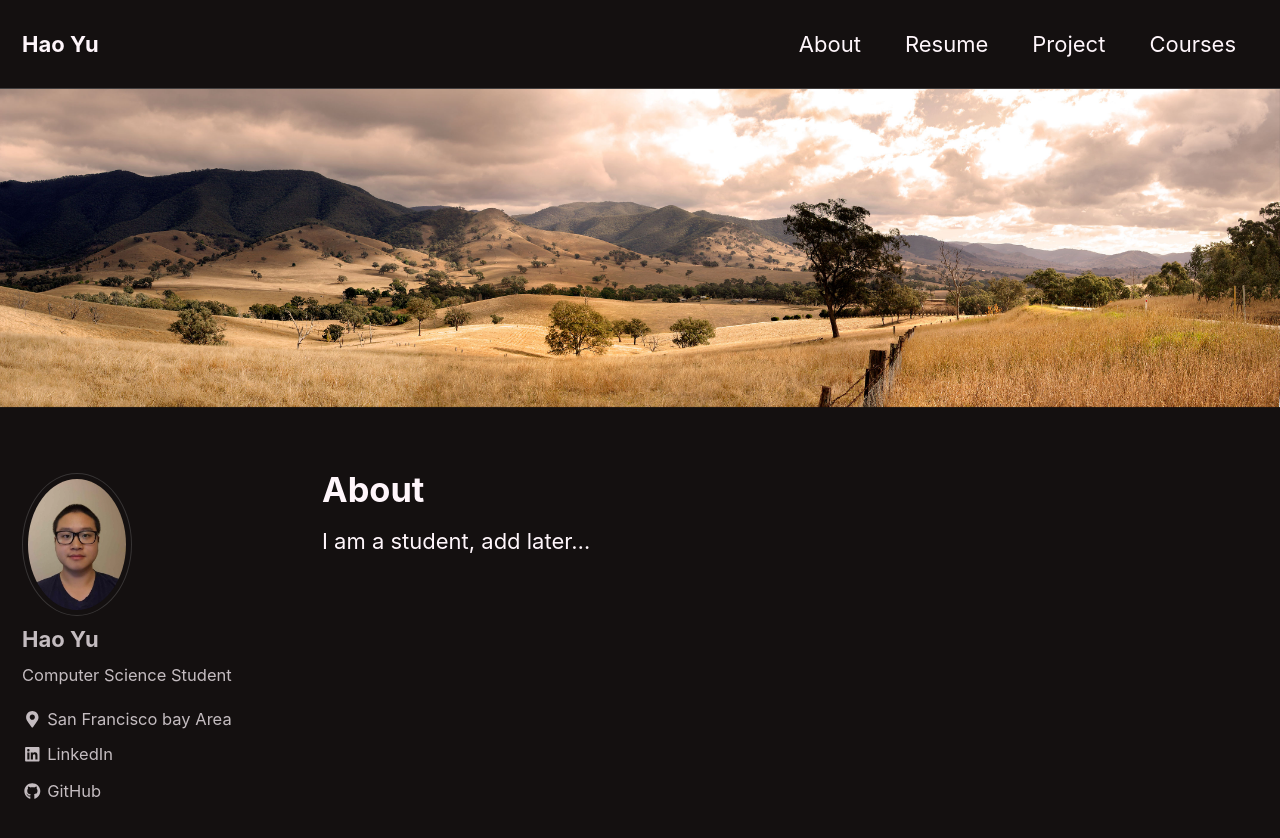
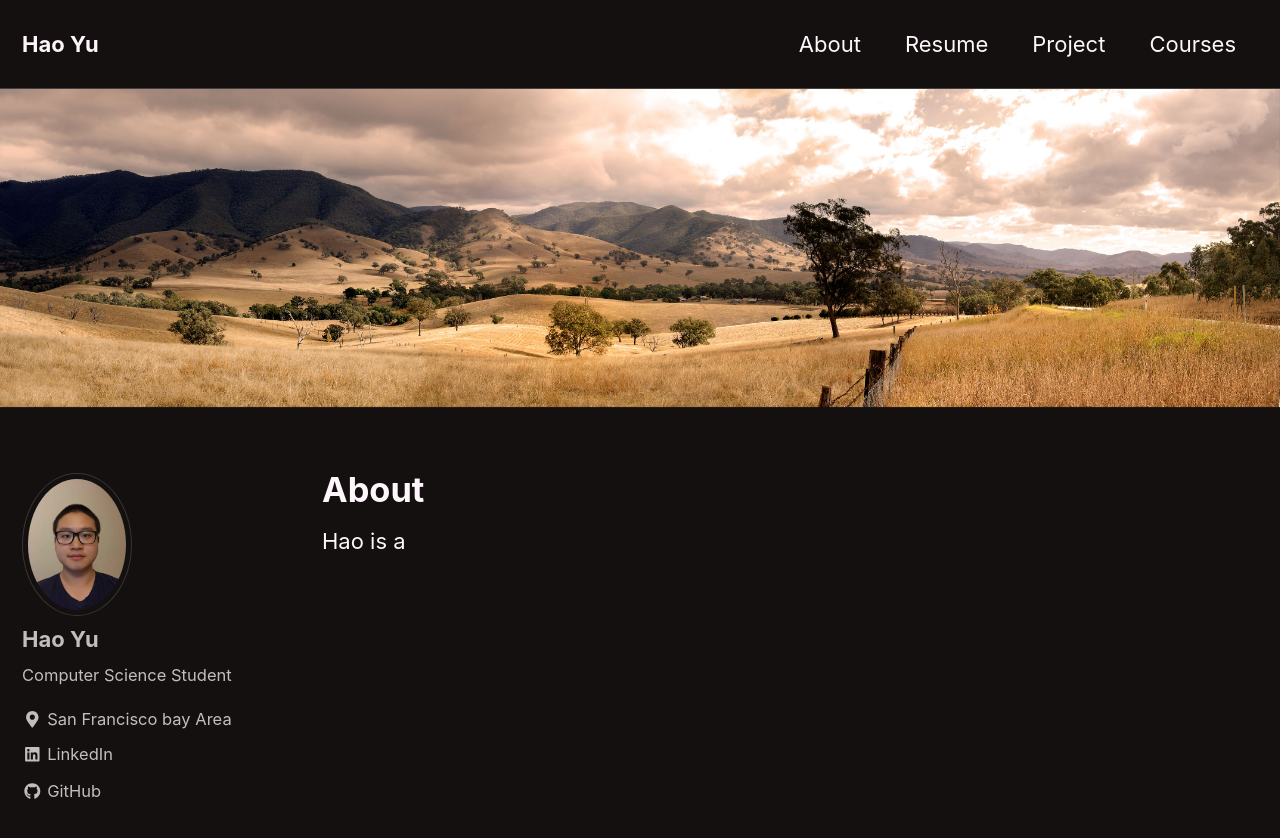
Before and after one commit to yuhao3570/portfolio, a Jekyll site: the page built from _pages/about.md, in a window 1280 px wide and 900 px high. Shown: the top 838 px of the window. Built offline with Jekyll 4.4.1, drawn with Linux system fonts in a browser that asks for light colours; cached includes are drawn as plain includes; nearby versions of some CDN libraries.

Commit message:
formatting

```diff
--- a/_pages/about.md
+++ b/_pages/about.md
@@ -5,4 +5,4 @@ header:
   image: "/images/scene2.jpg"
 ---
 
-I am a student, add later...
+Hao is a
```
Also changed, not shown: _posts/2018-12-10-lottery-prediction-project.md (+1 -1 lines).
